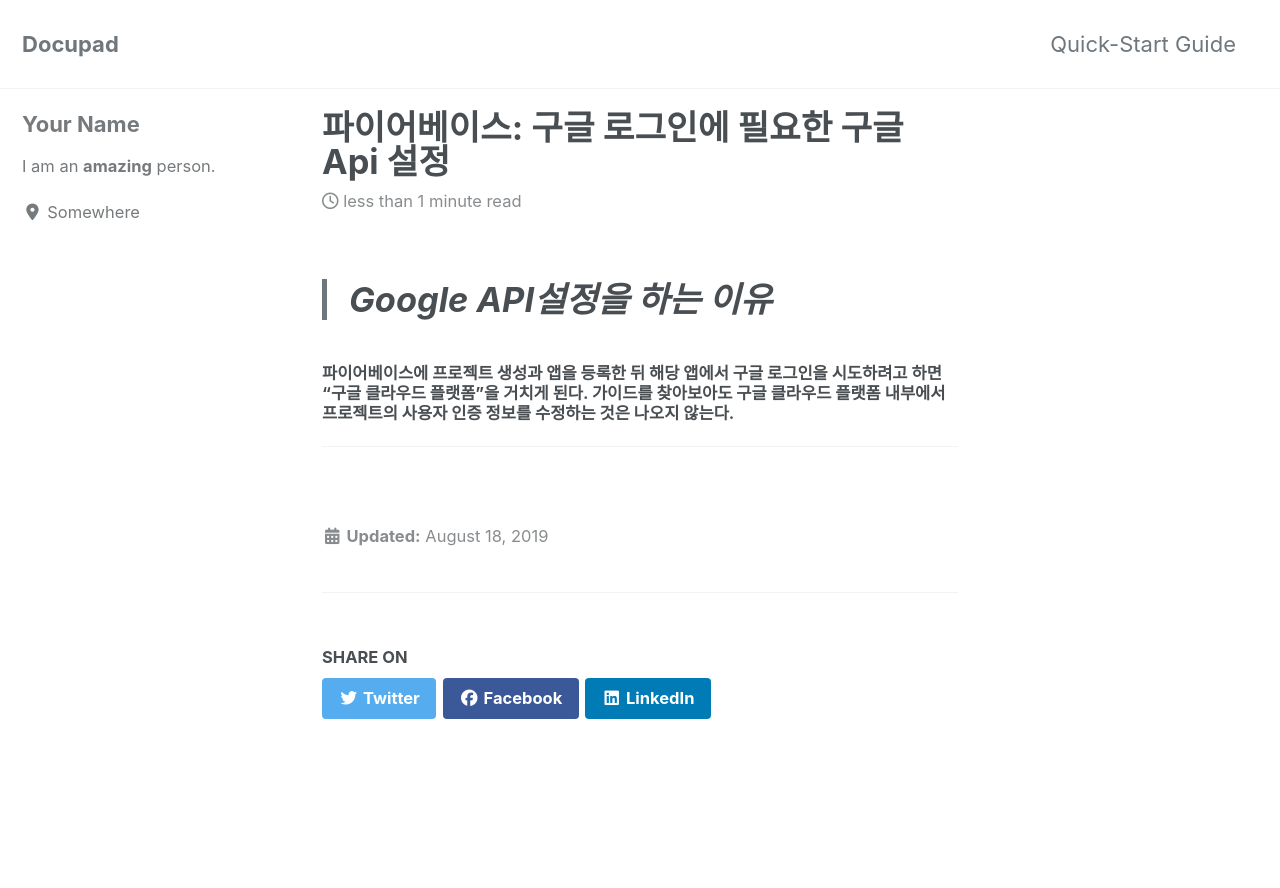
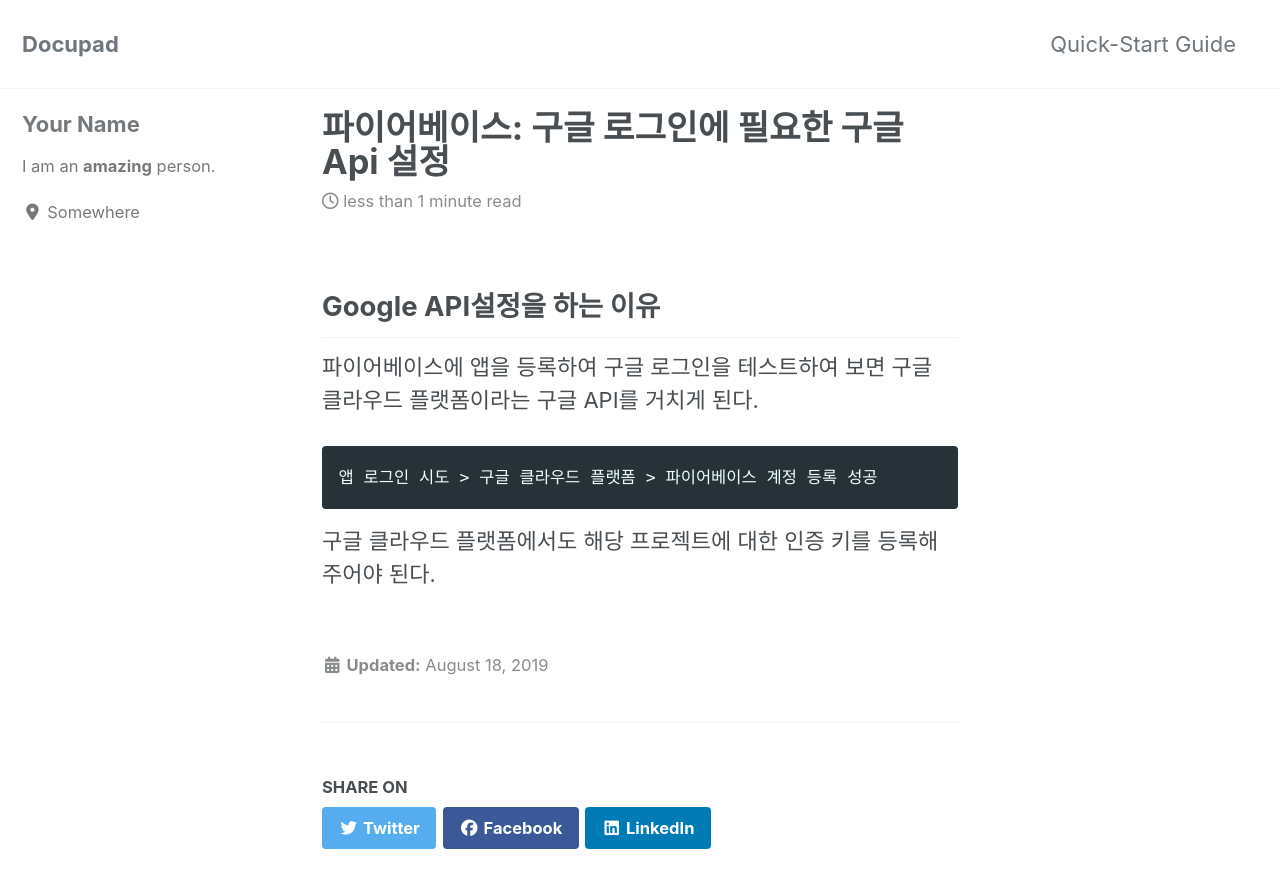
Before and after one commit to junghyunseo0105/docupad, a Jekyll site: the page built from _posts/2019-08-18-파이어베이스:-구글-로그인에-필요한-구글-API-설정.md, in a window 1280 px wide and 900 px high. Shown: the top 888 px of the window. Built offline with Jekyll 4.4.1, drawn with Linux system fonts in a browser that asks for light colours; cached includes are drawn as plain includes; nearby versions of some CDN libraries.

Commit message:
Update 2019-08-18-파이어베이스:-구글-로그인에-필요한-구글-API-설정.md

````diff
--- a/_posts/2019-08-18-파이어베이스:-구글-로그인에-필요한-구글-API-설정.md
+++ b/_posts/2019-08-18-파이어베이스:-구글-로그인에-필요한-구글-API-설정.md
@@ -1,7 +1,7 @@
-> # Google API설정을 하는 이유
+## Google API설정을 하는 이유
 
-#### 파이어베이스에 프로젝트 생성과 앱을 등록한 뒤 해당 앱에서 구글 로그인을 시도하려고 하면 "구글 클라우드 플랫폼"을 거치게 된다. 가이드를 찾아보아도 구글 클라우드 플랫폼 내부에서 프로젝트의 사용자 인증 정보를 수정하는 것은 나오지 않는다.
-
----
-
->
+파이어베이스에 앱을 등록하여 구글 로그인을 테스트하여 보면 구글 클라우드 플랫폼이라는 구글 API를 거치게 된다.
+```
+앱 로그인 시도 > 구글 클라우드 플랫폼 > 파이어베이스 계정 등록 성공
+```
+구글 클라우드 플랫폼에서도 해당 프로젝트에 대한 인증 키를 등록해주어야 된다.
````
